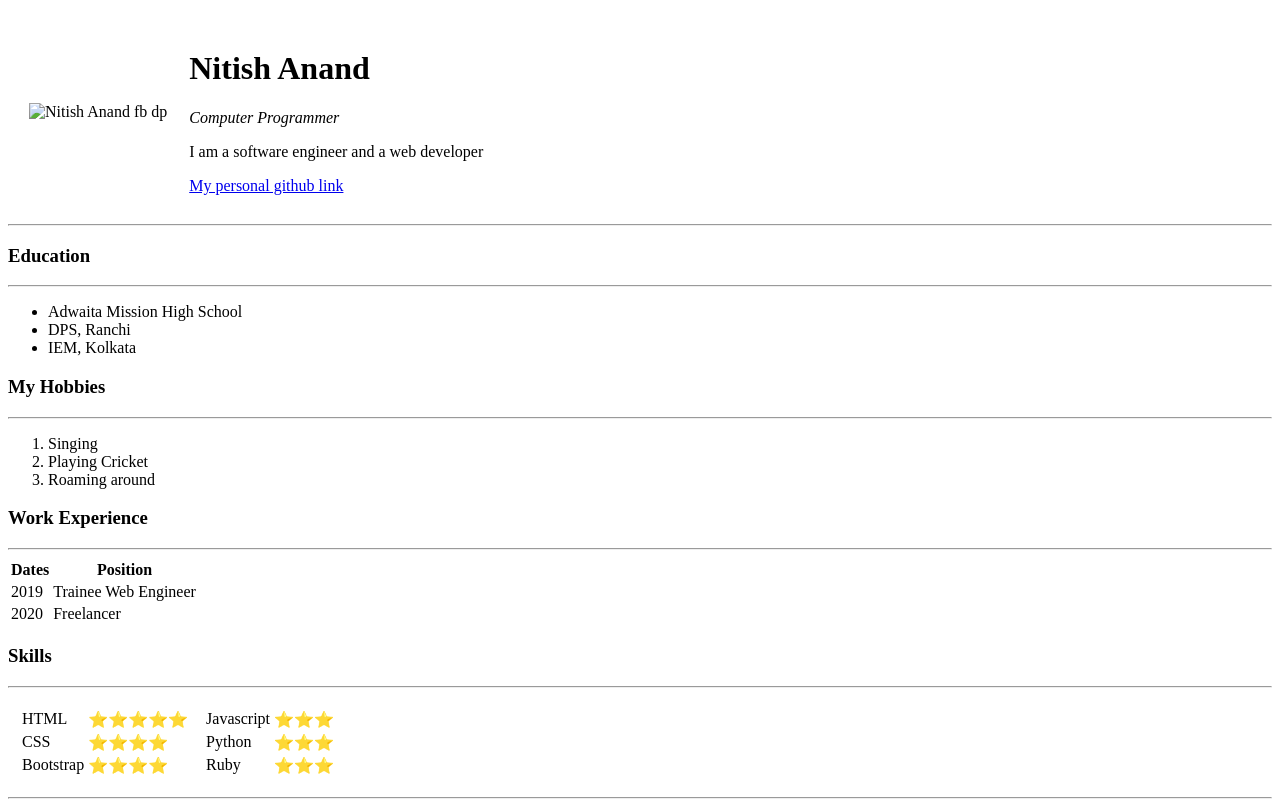
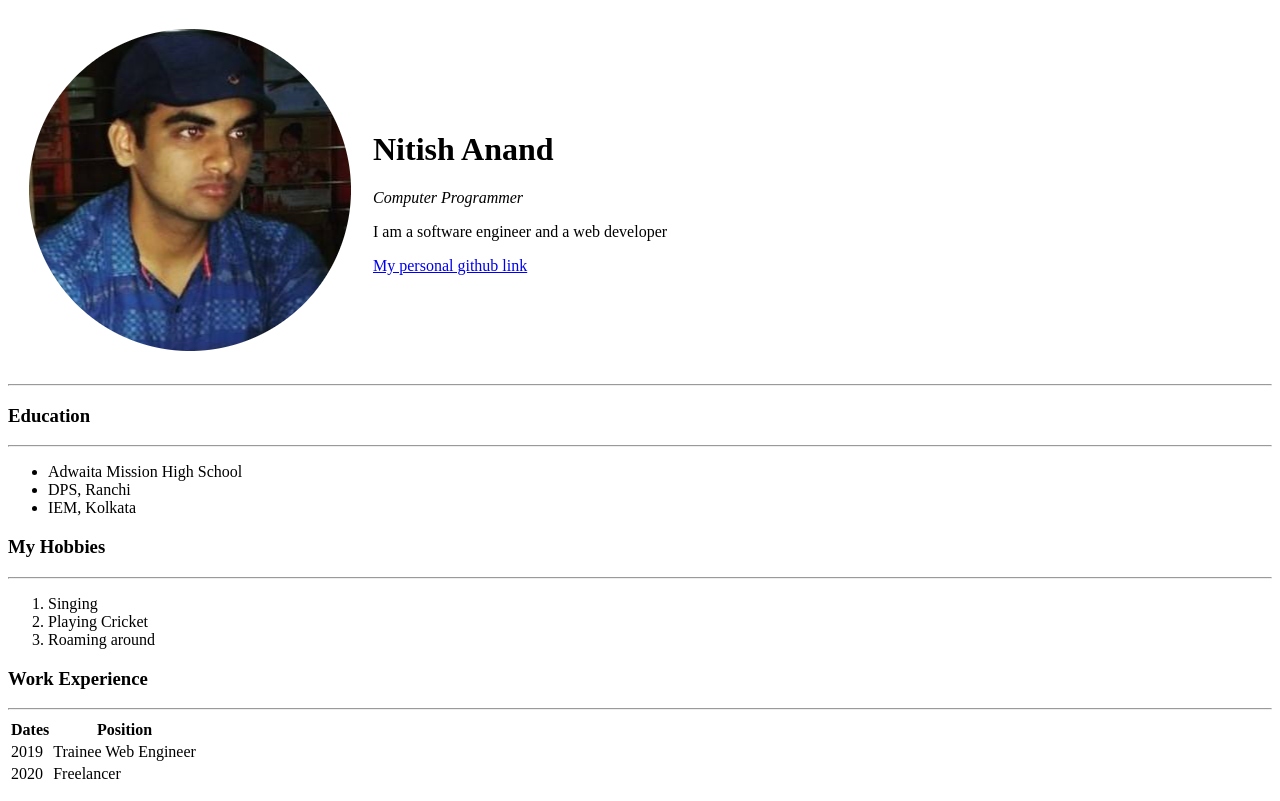
Before and after one commit to Nitish313/CV, a plain HTML site: page index.html in a window 1280 px wide. Shown: the top 801 px of the page. Drawn offline with Linux system fonts and the light colour scheme.

Commit message:
Update index.html

```diff
--- a/index.html
+++ b/index.html
@@ -8,7 +8,7 @@
 <body>
   <table cellspacing="20">
     <tr>
-      <td><img src="/HTML - Personal Site/images/nitish-modified.png" alt="Nitish Anand fb dp"></td>
+      <td><img src="/images/nitish-modified.png" alt="Nitish Anand fb dp"></td>
       <td>
         <h1>Nitish Anand</h1>
         <p><em>Computer Programmer</em></p>
```
